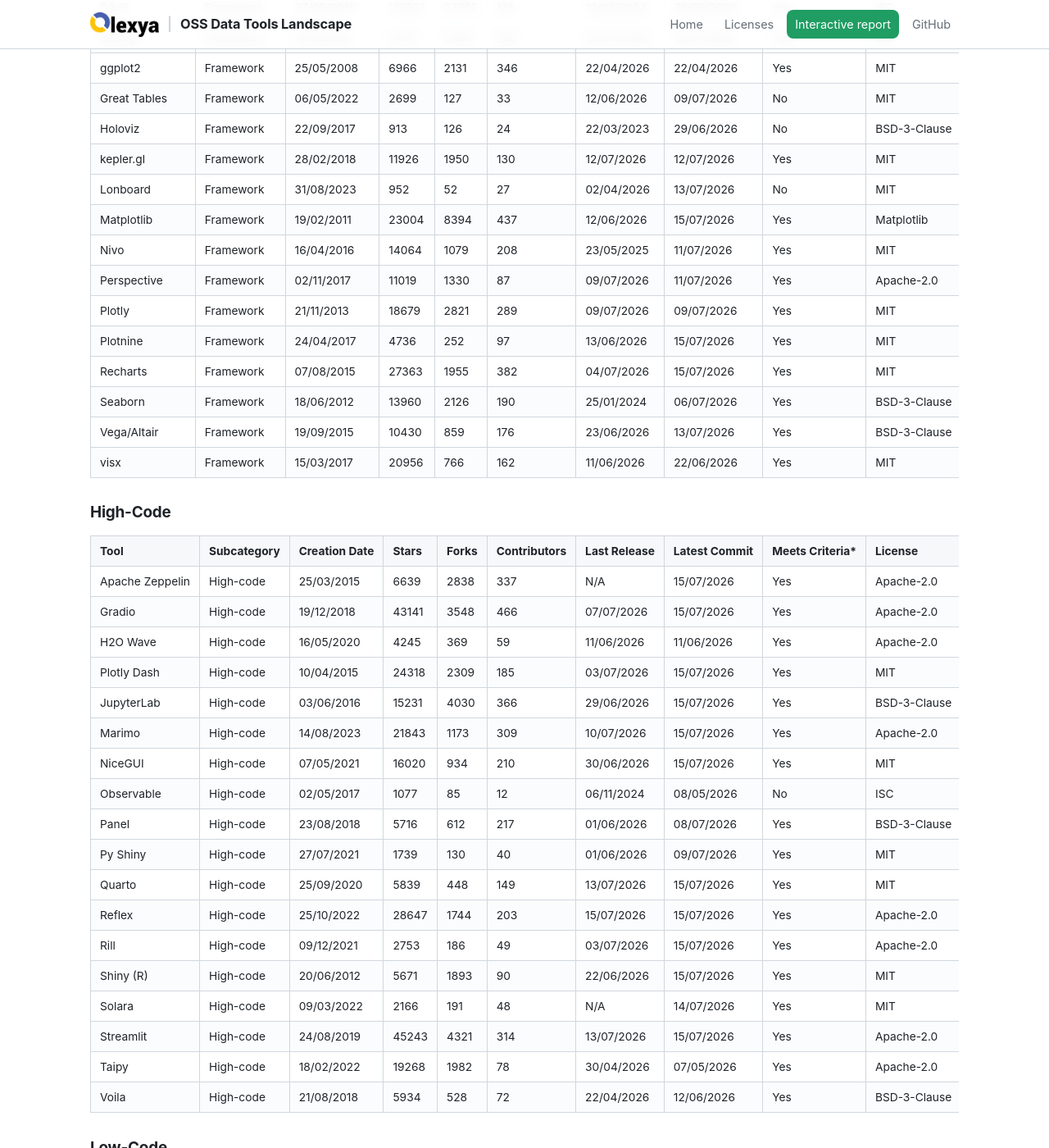
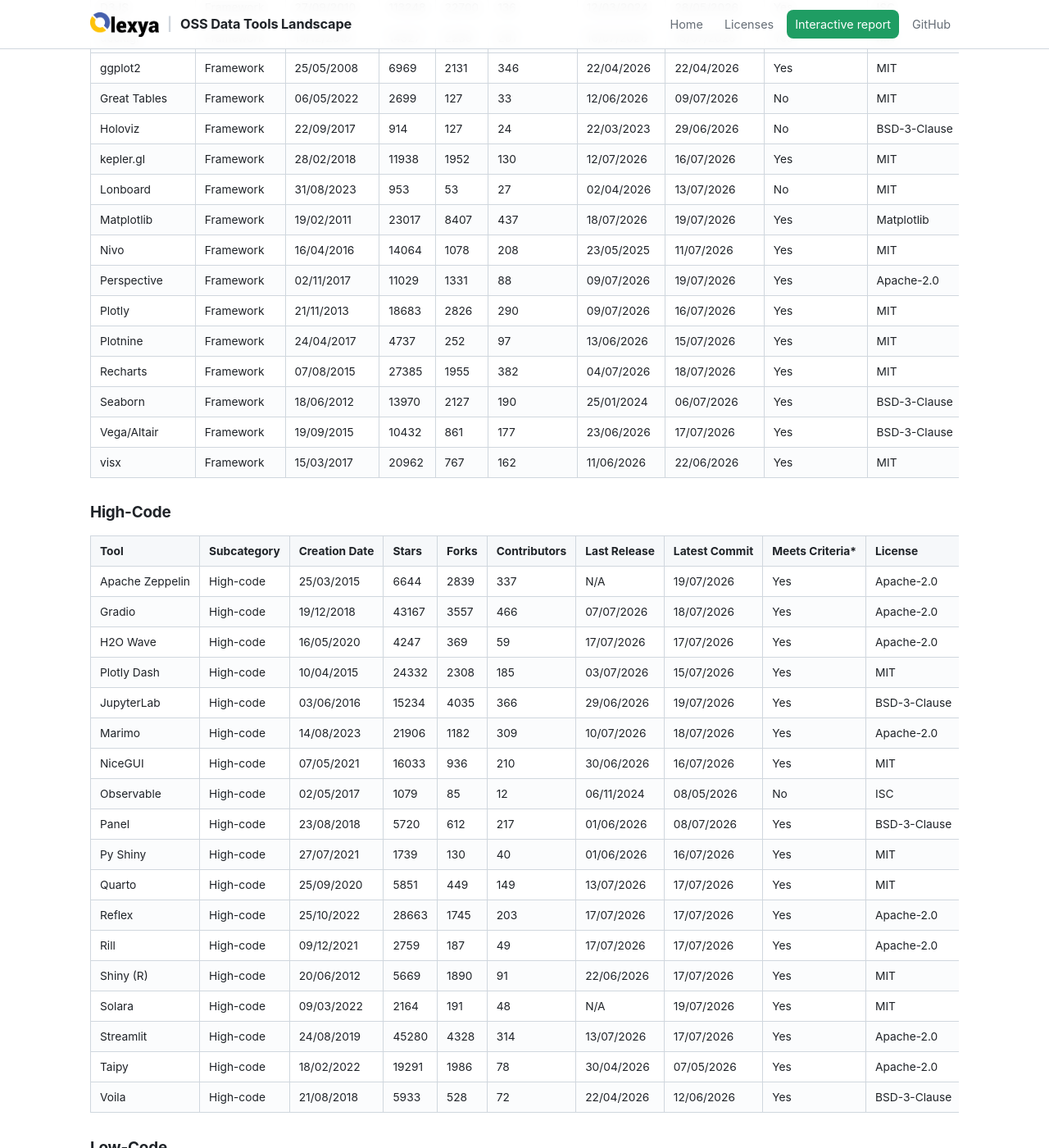
Before and after one commit to olexya/oss-data-tools-landscape, a Jekyll site: the page built from 04.analysis_and_output.md, in a window 1280 px wide and 1400 px high, scrolled down 869 px. Shown: the whole window at 82% size. Built offline with Jekyll 4.4.1, drawn with Linux system fonts in a browser that asks for light colours; our own code applies the rules of GitHub Pages for plain Markdown files; some of the changed text lies outside the part shown.

Commit message:
Update tools inventory [automated]

```diff
--- a/04.analysis_and_output.md
+++ b/04.analysis_and_output.md
@@ -17,96 +17,96 @@ Here is a summary table of the main analysis and output tools we have identified
 
 | Tool | Subcategory | Creation Date | Stars | Forks | Contributors | Last Release | Latest Commit | Meets Criteria* | License | Link |
 |---|---|---|---|---|---|---|---|---|---|---|
-| AntV G2 | Framework | 26/05/2016 | 12564 | 1659 | 217 | 06/01/2026 | 15/07/2026 | Yes | MIT | https://github.com/antvis/G2 |
-| ApexCharts | Framework | 24/07/2018 | 15109 | 1373 | 226 | 03/07/2026 | 09/07/2026 | Yes | MIT | https://github.com/apexcharts/apexcharts.js |
-| Apache ECharts | Framework | 03/04/2013 | 66817 | 19805 | 273 | 19/05/2026 | 15/07/2026 | Yes | Apache-2.0 | https://github.com/apache/echarts |
-| Bokeh | Framework | 26/03/2012 | 20412 | 4257 | 388 | N/A | 15/07/2026 | Yes | BSD-3-Clause | https://github.com/bokeh/bokeh |
-| Chart JS | Framework | 17/03/2013 | 67586 | 11941 | 426 | 13/10/2025 | 27/05/2026 | Yes | MIT | https://github.com/chartjs/Chart.js |
-| Cube | Framework | 16/09/2018 | 20413 | 2076 | 364 | 13/07/2026 | 15/07/2026 | Yes | Apache-2.0 | https://github.com/cube-js/cube |
-| D3JS | Framework | 27/09/2010 | 113227 | 22702 | 136 | 12/03/2024 | 28/05/2026 | Yes | ISC | https://github.com/d3/d3 |
-| deck.gl | Framework | 15/12/2015 | 14317 | 2236 | 280 | 02/07/2026 | 15/07/2026 | Yes | MIT | https://github.com/visgl/deck.gl |
-| ggplot2 | Framework | 25/05/2008 | 6966 | 2131 | 346 | 22/04/2026 | 22/04/2026 | Yes | MIT | https://github.com/tidyverse/ggplot2 |
+| AntV G2 | Framework | 26/05/2016 | 12568 | 1660 | 217 | 06/01/2026 | 15/07/2026 | Yes | MIT | https://github.com/antvis/G2 |
+| ApexCharts | Framework | 24/07/2018 | 15112 | 1372 | 226 | 19/07/2026 | 19/07/2026 | Yes | MIT | https://github.com/apexcharts/apexcharts.js |
+| Apache ECharts | Framework | 03/04/2013 | 66831 | 19808 | 273 | 19/05/2026 | 15/07/2026 | Yes | Apache-2.0 | https://github.com/apache/echarts |
+| Bokeh | Framework | 26/03/2012 | 20417 | 4258 | 388 | N/A | 18/07/2026 | Yes | BSD-3-Clause | https://github.com/bokeh/bokeh |
+| Chart JS | Framework | 17/03/2013 | 67589 | 11944 | 426 | 13/10/2025 | 27/05/2026 | Yes | MIT | https://github.com/chartjs/Chart.js |
+| Cube | Framework | 16/09/2018 | 20446 | 2079 | 364 | 17/07/2026 | 19/07/2026 | Yes | Apache-2.0 | https://github.com/cube-js/cube |
+| D3JS | Framework | 27/09/2010 | 113248 | 22700 | 136 | 12/03/2024 | 28/05/2026 | Yes | ISC | https://github.com/d3/d3 |
+| deck.gl | Framework | 15/12/2015 | 14327 | 2239 | 281 | 16/07/2026 | 18/07/2026 | Yes | MIT | https://github.com/visgl/deck.gl |
+| ggplot2 | Framework | 25/05/2008 | 6969 | 2131 | 346 | 22/04/2026 | 22/04/2026 | Yes | MIT | https://github.com/tidyverse/ggplot2 |
 | Great Tables | Framework | 06/05/2022 | 2699 | 127 | 33 | 12/06/2026 | 09/07/2026 | No | MIT | https://github.com/posit-dev/great-tables |
-| Holoviz | Framework | 22/09/2017 | 913 | 126 | 24 | 22/03/2023 | 29/06/2026 | No | BSD-3-Clause | https://github.com/holoviz/holoviz |
-| kepler.gl | Framework | 28/02/2018 | 11926 | 1950 | 130 | 12/07/2026 | 12/07/2026 | Yes | MIT | https://github.com/keplergl/kepler.gl |
-| Lonboard | Framework | 31/08/2023 | 952 | 52 | 27 | 02/04/2026 | 13/07/2026 | No | MIT | https://github.com/developmentseed/lonboard |
-| Matplotlib | Framework | 19/02/2011 | 23004 | 8394 | 437 | 12/06/2026 | 15/07/2026 | Yes | Matplotlib | https://github.com/matplotlib/matplotlib |
-| Nivo | Framework | 16/04/2016 | 14064 | 1079 | 208 | 23/05/2025 | 11/07/2026 | Yes | MIT | https://github.com/plouc/nivo |
-| Perspective | Framework | 02/11/2017 | 11019 | 1330 | 87 | 09/07/2026 | 11/07/2026 | Yes | Apache-2.0 | https://github.com/finos/perspective |
-| Plotly | Framework | 21/11/2013 | 18679 | 2821 | 289 | 09/07/2026 | 09/07/2026 | Yes | MIT | https://github.com/plotly/plotly.py |
-| Plotnine | Framework | 24/04/2017 | 4736 | 252 | 97 | 13/06/2026 | 15/07/2026 | Yes | MIT | https://github.com/has2k1/plotnine |
-| Recharts | Framework | 07/08/2015 | 27363 | 1955 | 382 | 04/07/2026 | 15/07/2026 | Yes | MIT | https://github.com/recharts/recharts |
-| Seaborn | Framework | 18/06/2012 | 13960 | 2126 | 190 | 25/01/2024 | 06/07/2026 | Yes | BSD-3-Clause | https://github.com/mwaskom/seaborn |
-| Vega/Altair | Framework | 19/09/2015 | 10430 | 859 | 176 | 23/06/2026 | 13/07/2026 | Yes | BSD-3-Clause | https://github.com/vega/altair |
-| visx | Framework | 15/03/2017 | 20956 | 766 | 162 | 11/06/2026 | 22/06/2026 | Yes | MIT | https://github.com/airbnb/visx |
+| Holoviz | Framework | 22/09/2017 | 914 | 127 | 24 | 22/03/2023 | 29/06/2026 | No | BSD-3-Clause | https://github.com/holoviz/holoviz |
+| kepler.gl | Framework | 28/02/2018 | 11938 | 1952 | 130 | 12/07/2026 | 16/07/2026 | Yes | MIT | https://github.com/keplergl/kepler.gl |
+| Lonboard | Framework | 31/08/2023 | 953 | 53 | 27 | 02/04/2026 | 13/07/2026 | No | MIT | https://github.com/developmentseed/lonboard |
+| Matplotlib | Framework | 19/02/2011 | 23017 | 8407 | 437 | 18/07/2026 | 19/07/2026 | Yes | Matplotlib | https://github.com/matplotlib/matplotlib |
+| Nivo | Framework | 16/04/2016 | 14064 | 1078 | 208 | 23/05/2025 | 11/07/2026 | Yes | MIT | https://github.com/plouc/nivo |
+| Perspective | Framework | 02/11/2017 | 11029 | 1331 | 88 | 09/07/2026 | 19/07/2026 | Yes | Apache-2.0 | https://github.com/finos/perspective |
+| Plotly | Framework | 21/11/2013 | 18683 | 2826 | 290 | 09/07/2026 | 16/07/2026 | Yes | MIT | https://github.com/plotly/plotly.py |
+| Plotnine | Framework | 24/04/2017 | 4737 | 252 | 97 | 13/06/2026 | 15/07/2026 | Yes | MIT | https://github.com/has2k1/plotnine |
+| Recharts | Framework | 07/08/2015 | 27385 | 1955 | 382 | 04/07/2026 | 18/07/2026 | Yes | MIT | https://github.com/recharts/recharts |
+| Seaborn | Framework | 18/06/2012 | 13970 | 2127 | 190 | 25/01/2024 | 06/07/2026 | Yes | BSD-3-Clause | https://github.com/mwaskom/seaborn |
+| Vega/Altair | Framework | 19/09/2015 | 10432 | 861 | 177 | 23/06/2026 | 17/07/2026 | Yes | BSD-3-Clause | https://github.com/vega/altair |
+| visx | Framework | 15/03/2017 | 20962 | 767 | 162 | 11/06/2026 | 22/06/2026 | Yes | MIT | https://github.com/airbnb/visx |
 
 ### High-Code
 
 | Tool | Subcategory | Creation Date | Stars | Forks | Contributors | Last Release | Latest Commit | Meets Criteria* | License | Link |
 |---|---|---|---|---|---|---|---|---|---|---|
-| Apache Zeppelin | High-code | 25/03/2015 | 6639 | 2838 | 337 | N/A | 15/07/2026 | Yes | Apache-2.0 | https://github.com/apache/zeppelin |
-| Gradio | High-code | 19/12/2018 | 43141 | 3548 | 466 | 07/07/2026 | 15/07/2026 | Yes | Apache-2.0 | https://github.com/gradio-app/gradio |
-| H2O Wave | High-code | 16/05/2020 | 4245 | 369 | 59 | 11/06/2026 | 11/06/2026 | Yes | Apache-2.0 | https://github.com/h2oai/wave |
-| Plotly Dash | High-code | 10/04/2015 | 24318 | 2309 | 185 | 03/07/2026 | 15/07/2026 | Yes | MIT | https://github.com/plotly/dash |
-| JupyterLab | High-code | 03/06/2016 | 15231 | 4030 | 366 | 29/06/2026 | 15/07/2026 | Yes | BSD-3-Clause | https://github.com/jupyterlab/jupyterlab |
-| Marimo | High-code | 14/08/2023 | 21843 | 1173 | 309 | 10/07/2026 | 15/07/2026 | Yes | Apache-2.0 | https://github.com/marimo-team/marimo |
-| NiceGUI | High-code | 07/05/2021 | 16020 | 934 | 210 | 30/06/2026 | 15/07/2026 | Yes | MIT | https://github.com/zauberzeug/nicegui |
-| Observable | High-code | 02/05/2017 | 1077 | 85 | 12 | 06/11/2024 | 08/05/2026 | No | ISC | https://github.com/observablehq/runtime |
-| Panel | High-code | 23/08/2018 | 5716 | 612 | 217 | 01/06/2026 | 08/07/2026 | Yes | BSD-3-Clause | https://github.com/holoviz/panel |
-| Py Shiny | High-code | 27/07/2021 | 1739 | 130 | 40 | 01/06/2026 | 09/07/2026 | Yes | MIT | https://github.com/posit-dev/py-shiny |
-| Quarto | High-code | 25/09/2020 | 5839 | 448 | 149 | 13/07/2026 | 15/07/2026 | Yes | MIT | https://github.com/quarto-dev/quarto-cli |
-| Reflex | High-code | 25/10/2022 | 28647 | 1744 | 203 | 15/07/2026 | 15/07/2026 | Yes | Apache-2.0 | https://github.com/reflex-dev/reflex |
-| Rill | High-code | 09/12/2021 | 2753 | 186 | 49 | 03/07/2026 | 15/07/2026 | Yes | Apache-2.0 | https://github.com/rilldata/rill |
-| Shiny (R) | High-code | 20/06/2012 | 5671 | 1893 | 90 | 22/06/2026 | 15/07/2026 | Yes | MIT | https://github.com/rstudio/shiny |
-| Solara | High-code | 09/03/2022 | 2166 | 191 | 48 | N/A | 14/07/2026 | Yes | MIT | https://github.com/widgetti/solara |
-| Streamlit | High-code | 24/08/2019 | 45243 | 4321 | 314 | 13/07/2026 | 15/07/2026 | Yes | Apache-2.0 | https://github.com/streamlit/streamlit |
-| Taipy | High-code | 18/02/2022 | 19268 | 1982 | 78 | 30/04/2026 | 07/05/2026 | Yes | Apache-2.0 | https://github.com/Avaiga/taipy |
-| Voila | High-code | 21/08/2018 | 5934 | 528 | 72 | 22/04/2026 | 12/06/2026 | Yes | BSD-3-Clause | https://github.com/voila-dashboards/voila |
+| Apache Zeppelin | High-code | 25/03/2015 | 6644 | 2839 | 337 | N/A | 19/07/2026 | Yes | Apache-2.0 | https://github.com/apache/zeppelin |
+| Gradio | High-code | 19/12/2018 | 43167 | 3557 | 466 | 07/07/2026 | 18/07/2026 | Yes | Apache-2.0 | https://github.com/gradio-app/gradio |
+| H2O Wave | High-code | 16/05/2020 | 4247 | 369 | 59 | 17/07/2026 | 17/07/2026 | Yes | Apache-2.0 | https://github.com/h2oai/wave |
+| Plotly Dash | High-code | 10/04/2015 | 24332 | 2308 | 185 | 03/07/2026 | 15/07/2026 | Yes | MIT | https://github.com/plotly/dash |
+| JupyterLab | High-code | 03/06/2016 | 15234 | 4035 | 366 | 29/06/2026 | 19/07/2026 | Yes | BSD-3-Clause | https://github.com/jupyterlab/jupyterlab |
+| Marimo | High-code | 14/08/2023 | 21906 | 1182 | 309 | 10/07/2026 | 18/07/2026 | Yes | Apache-2.0 | https://github.com/marimo-team/marimo |
+| NiceGUI | High-code | 07/05/2021 | 16033 | 936 | 210 | 30/06/2026 | 16/07/2026 | Yes | MIT | https://github.com/zauberzeug/nicegui |
+| Observable | High-code | 02/05/2017 | 1079 | 85 | 12 | 06/11/2024 | 08/05/2026 | No | ISC | https://github.com/observablehq/runtime |
+| Panel | High-code | 23/08/2018 | 5720 | 612 | 217 | 01/06/2026 | 08/07/2026 | Yes | BSD-3-Clause | https://github.com/holoviz/panel |
+| Py Shiny | High-code | 27/07/2021 | 1739 | 130 | 40 | 01/06/2026 | 16/07/2026 | Yes | MIT | https://github.com/posit-dev/py-shiny |
+| Quarto | High-code | 25/09/2020 | 5851 | 449 | 149 | 13/07/2026 | 17/07/2026 | Yes | MIT | https://github.com/quarto-dev/quarto-cli |
+| Reflex | High-code | 25/10/2022 | 28663 | 1745 | 203 | 17/07/2026 | 17/07/2026 | Yes | Apache-2.0 | https://github.com/reflex-dev/reflex |
+| Rill | High-code | 09/12/2021 | 2759 | 187 | 49 | 17/07/2026 | 17/07/2026 | Yes | Apache-2.0 | https://github.com/rilldata/rill |
+| Shiny (R) | High-code | 20/06/2012 | 5669 | 1890 | 91 | 22/06/2026 | 17/07/2026 | Yes | MIT | https://github.com/rstudio/shiny |
+| Solara | High-code | 09/03/2022 | 2164 | 191 | 48 | N/A | 19/07/2026 | Yes | MIT | https://github.com/widgetti/solara |
+| Streamlit | High-code | 24/08/2019 | 45280 | 4328 | 314 | 13/07/2026 | 17/07/2026 | Yes | Apache-2.0 | https://github.com/streamlit/streamlit |
+| Taipy | High-code | 18/02/2022 | 19291 | 1986 | 78 | 30/04/2026 | 07/05/2026 | Yes | Apache-2.0 | https://github.com/Avaiga/taipy |
+| Voila | High-code | 21/08/2018 | 5933 | 528 | 72 | 22/04/2026 | 12/06/2026 | Yes | BSD-3-Clause | https://github.com/voila-dashboards/voila |
 
 ### Low-Code
 
 | Tool | Subcategory | Creation Date | Stars | Forks | Contributors | Last Release | Latest Commit | Meets Criteria* | License | Link |
 |---|---|---|---|---|---|---|---|---|---|---|
-| Datasette | Low-code | 23/10/2017 | 11279 | 880 | 93 | 14/07/2026 | 14/07/2026 | Yes | Apache-2.0 | https://github.com/simonw/datasette |
-| Evidence | Low-code | 27/05/2021 | 6587 | 373 | 68 | 06/02/2026 | 18/02/2026 | Yes | MIT | https://github.com/evidence-dev/evidence |
-| Grafana | Low-code | 11/12/2013 | 75655 | 14363 | 373 | 01/07/2026 | 15/07/2026 | Yes | AGPL-3.0 | https://github.com/grafana/grafana |
-| Kibana | Low-code | 26/01/2013 | 21185 | 8599 | 370 | 30/06/2026 | 15/07/2026 | Yes | Elastic-2.0 | https://github.com/elastic/kibana |
+| Datasette | Low-code | 23/10/2017 | 11292 | 884 | 93 | 14/07/2026 | 14/07/2026 | Yes | Apache-2.0 | https://github.com/simonw/datasette |
+| Evidence | Low-code | 27/05/2021 | 6680 | 379 | 68 | 06/02/2026 | 18/02/2026 | Yes | MIT | https://github.com/evidence-dev/evidence |
+| Grafana | Low-code | 11/12/2013 | 75660 | 14300 | 373 | 01/07/2026 | 18/07/2026 | Yes | AGPL-3.0 | https://github.com/grafana/grafana |
+| Kibana | Low-code | 26/01/2013 | 21197 | 8600 | 370 | 30/06/2026 | 19/07/2026 | Yes | Elastic-2.0 | https://github.com/elastic/kibana |
 | KNIME | Low-code | N/A | N/A | N/A | N/A | N/A | N/A | Yes | GPL-3.0 | https://github.com/knime/knime-core |
-| Observable Framework | Low-code | 27/09/2023 | 3544 | 199 | 38 | 02/03/2026 | 15/05/2026 | No | ISC | https://github.com/observablehq/framework |
-| Orange | Low-code | 22/02/2013 | 5650 | 1110 | 110 | 20/12/2025 | 14/07/2026 | Yes | GPL-3.0 | https://github.com/biolab/orange3 |
-| PyGWalker | Low-code | 16/02/2023 | 15903 | 879 | 27 | 04/04/2026 | 27/06/2026 | Yes | Apache-2.0 | https://github.com/Kanaries/pygwalker |
-| Querybook | Low-code | 05/03/2020 | 2265 | 293 | 56 | 22/04/2025 | 10/07/2026 | Yes | Apache-2.0 | https://github.com/pinterest/querybook |
+| Observable Framework | Low-code | 27/09/2023 | 3548 | 199 | 38 | 02/03/2026 | 15/05/2026 | No | ISC | https://github.com/observablehq/framework |
+| Orange | Low-code | 22/02/2013 | 5652 | 1110 | 110 | 20/12/2025 | 14/07/2026 | Yes | GPL-3.0 | https://github.com/biolab/orange3 |
+| PyGWalker | Low-code | 16/02/2023 | 15910 | 883 | 27 | 04/04/2026 | 27/06/2026 | Yes | Apache-2.0 | https://github.com/Kanaries/pygwalker |
+| Querybook | Low-code | 05/03/2020 | 2268 | 296 | 56 | 22/04/2025 | 10/07/2026 | Yes | Apache-2.0 | https://github.com/pinterest/querybook |
 | RAWGraphs | Low-code | 17/04/2013 | 9015 | 1847 | 16 | 26/01/2024 | 28/01/2025 | No | Apache-2.0 | https://github.com/rawgraphs/rawgraphs-app |
-| Redash | Low-code | 28/10/2013 | 28702 | 4615 | 391 | 02/03/2026 | 09/07/2026 | No | BSD-2-Clause | https://github.com/getredash/redash |
-| Vizro | Low-code | 04/09/2023 | 3747 | 286 | 44 | 02/07/2026 | 15/07/2026 | Yes | Apache-2.0 | https://github.com/mckinsey/vizro |
-| WrenAI | Low-code | 13/03/2024 | 15817 | 1813 | 68 | 13/07/2026 | 15/07/2026 | Yes | AGPL-3.0 | https://github.com/Canner/WrenAI |
+| Redash | Low-code | 28/10/2013 | 28711 | 4614 | 391 | 02/03/2026 | 09/07/2026 | No | BSD-2-Clause | https://github.com/getredash/redash |
+| Vizro | Low-code | 04/09/2023 | 3756 | 287 | 44 | 16/07/2026 | 17/07/2026 | Yes | Apache-2.0 | https://github.com/mckinsey/vizro |
+| WrenAI | Low-code | 13/03/2024 | 16170 | 1838 | 68 | 13/07/2026 | 17/07/2026 | Yes | AGPL-3.0 | https://github.com/Canner/WrenAI |
 
 ### No-Code
 
 | Tool | Subcategory | Creation Date | Stars | Forks | Contributors | Last Release | Latest Commit | Meets Criteria* | License | Link |
 |---|---|---|---|---|---|---|---|---|---|---|
-| Appsmith | No-code | 30/06/2020 | 40340 | 4648 | 327 | 09/07/2026 | 15/07/2026 | Yes | Apache-2.0 | https://github.com/appsmithorg/appsmith |
-| Budibase | No-code | 07/06/2019 | 28122 | 2178 | 118 | 15/07/2026 | 15/07/2026 | Yes | GPL-3.0 | https://github.com/Budibase/budibase |
-| Chartbrew | No-code | 29/08/2019 | 3960 | 441 | 23 | 24/06/2026 | 06/07/2026 | No | FSL-1.1 | https://github.com/chartbrew/chartbrew |
-| DataEase | No-code | 02/02/2021 | 24301 | 4308 | 91 | 18/06/2026 | 15/07/2026 | Yes | GPL-3.0 | https://github.com/dataease/dataease |
-| Lightdash | No-code | 19/03/2021 | 5972 | 742 | 166 | 15/07/2026 | 15/07/2026 | Yes | MIT | https://github.com/lightdash/lightdash |
-| Metabase | No-code | 02/02/2015 | 48210 | 6672 | 391 | 09/07/2026 | 15/07/2026 | Yes | AGPL-3.0 | https://github.com/metabase/metabase |
-| Superset | No-code | 21/07/2015 | 73847 | 17888 | 421 | 11/07/2026 | 15/07/2026 | Yes | Apache-2.0 | https://github.com/apache/superset |
-| ToolJet | No-code | 30/03/2021 | 38212 | 5170 | 409 | 15/07/2026 | 15/07/2026 | Yes | AGPL-3.0 | https://github.com/ToolJet/ToolJet |
+| Appsmith | No-code | 30/06/2020 | 40409 | 4674 | 327 | 09/07/2026 | 17/07/2026 | Yes | Apache-2.0 | https://github.com/appsmithorg/appsmith |
+| Budibase | No-code | 07/06/2019 | 28135 | 2181 | 118 | 15/07/2026 | 17/07/2026 | Yes | GPL-3.0 | https://github.com/Budibase/budibase |
+| Chartbrew | No-code | 29/08/2019 | 3960 | 442 | 23 | 19/07/2026 | 19/07/2026 | No | FSL-1.1 | https://github.com/chartbrew/chartbrew |
+| DataEase | No-code | 02/02/2021 | 24221 | 4217 | 91 | 18/06/2026 | 17/07/2026 | Yes | GPL-3.0 | https://github.com/dataease/dataease |
+| Lightdash | No-code | 19/03/2021 | 5976 | 743 | 166 | 19/07/2026 | 19/07/2026 | Yes | MIT | https://github.com/lightdash/lightdash |
+| Metabase | No-code | 02/02/2015 | 48276 | 6679 | 391 | 16/07/2026 | 18/07/2026 | Yes | AGPL-3.0 | https://github.com/metabase/metabase |
+| Superset | No-code | 21/07/2015 | 73889 | 17914 | 421 | 18/07/2026 | 18/07/2026 | Yes | Apache-2.0 | https://github.com/apache/superset |
+| ToolJet | No-code | 30/03/2021 | 38232 | 5181 | 408 | 17/07/2026 | 16/07/2026 | Yes | AGPL-3.0 | https://github.com/ToolJet/ToolJet |
 
 ### Web Analytics
 
 | Tool | Subcategory | Creation Date | Stars | Forks | Contributors | Last Release | Latest Commit | Meets Criteria* | License | Link |
 |---|---|---|---|---|---|---|---|---|---|---|
-| Ackee | Web Analytics | 16/04/2014 | 4680 | 386 | 44 | 08/04/2026 | 08/04/2026 | Yes | MIT | https://github.com/electerious/Ackee |
-| GoatCounter | Web Analytics | 28/05/2019 | 5813 | 266 | 57 | 15/12/2025 | 12/07/2026 | Yes | EUPL-1.2 | https://github.com/arp242/goatcounter |
-| Matomo | Web Analytics | 30/03/2011 | 21690 | 2869 | 346 | 15/07/2026 | 15/07/2026 | Yes | GPL-3.0 | https://github.com/matomo-org/matomo |
-| Open Web Analytics | Web Analytics | 01/04/2012 | 2678 | 487 | 23 | 07/09/2025 | 06/07/2026 | No | GPL-2.0 | https://github.com/Open-Web-Analytics/Open-Web-Analytics |
-| OpenReplay | Web Analytics | 29/04/2021 | 12231 | 759 | 69 | 05/05/2026 | 15/07/2026 | Yes | AGPL-3.0 | https://github.com/openreplay/openreplay |
-| Plausible | Web Analytics | 04/12/2018 | 27762 | 1706 | 109 | 15/05/2026 | 15/07/2026 | Yes | AGPL-3.0 | https://github.com/plausible/analytics |
-| Posthog | Web Analytics | 23/01/2020 | 35561 | 2976 | 395 | 15/07/2026 | 15/07/2026 | Yes | MIT | https://github.com/PostHog/posthog |
-| Rybbit | Web Analytics | 14/01/2025 | 12471 | 693 | 48 | 07/07/2026 | 15/07/2026 | Yes | AGPL-3.0 | https://github.com/rybbit-io/rybbit |
-| Umami | Web Analytics | 17/07/2020 | 37686 | 7538 | 375 | 24/06/2026 | 24/06/2026 | Yes | MIT | https://github.com/umami-software/umami |
+| Ackee | Web Analytics | 16/04/2014 | 4682 | 386 | 44 | 08/04/2026 | 08/04/2026 | Yes | MIT | https://github.com/electerious/Ackee |
+| GoatCounter | Web Analytics | 28/05/2019 | 5824 | 266 | 57 | 15/12/2025 | 12/07/2026 | Yes | EUPL-1.2 | https://github.com/arp242/goatcounter |
+| Matomo | Web Analytics | 30/03/2011 | 21703 | 2867 | 346 | 18/07/2026 | 17/07/2026 | Yes | GPL-3.0 | https://github.com/matomo-org/matomo |
+| Open Web Analytics | Web Analytics | 01/04/2012 | 2679 | 487 | 23 | 07/09/2025 | 17/07/2026 | No | GPL-2.0 | https://github.com/Open-Web-Analytics/Open-Web-Analytics |
+| OpenReplay | Web Analytics | 29/04/2021 | 12248 | 761 | 70 | 05/05/2026 | 17/07/2026 | Yes | AGPL-3.0 | https://github.com/openreplay/openreplay |
+| Plausible | Web Analytics | 04/12/2018 | 27855 | 1719 | 109 | 15/05/2026 | 16/07/2026 | Yes | AGPL-3.0 | https://github.com/plausible/analytics |
+| Posthog | Web Analytics | 23/01/2020 | 36914 | 3053 | 394 | 19/07/2026 | 19/07/2026 | Yes | MIT | https://github.com/PostHog/posthog |
+| Rybbit | Web Analytics | 14/01/2025 | 12484 | 693 | 48 | 07/07/2026 | 19/07/2026 | Yes | AGPL-3.0 | https://github.com/rybbit-io/rybbit |
+| Umami | Web Analytics | 17/07/2020 | 37749 | 7568 | 375 | 24/06/2026 | 24/06/2026 | Yes | MIT | https://github.com/umami-software/umami |
 
 *Criteria: >40 contributors, >500 stars, and recent releases/commit
 
```
Also changed, not shown: 01.ingestion_and_transport.md (+38 -38 lines), 02.storage.md (+34 -34 lines), 03.query_and_processing.md (+51 -51 lines), 05.platform_management.md (+50 -50 lines).
